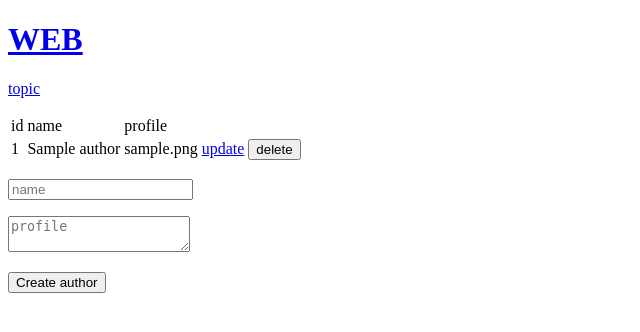
After one commit to reiween/php-mysql, a PHP site: page /author.php in a window 1280 px wide. The commit adds this page. Shown: the top 332 px of the page, without its empty margins (0-640 px from the left). Run offline with PHP 8.4, Linux system fonts and the light colour scheme; tables that the repository leaves empty or names only in its code hold one stand-in row (values such as "Sample post").

Commit message:
author table crud

```diff
--- /dev/null
+++ b/author.php
@@ -0,0 +1,83 @@
+<?php
+$conn = mysqli_connect("localhost", "root", "1qaz2wsx", "phppractice");
+
+?>
+<!DOCTYPE html>
+<html lang="en" dir="ltr">
+  <head>
+    <meta charset="utf-8">
+    <title>WEB</title>
+  </head>
+  <body>
+    <h1><a href="index.php">WEB</a></h1>
+    <p><a href="index.php">topic</a></p>
+    <table>
+      <tr>
+        <td>
+          id
+        </td>
+        <td>
+          name
+        </td>
+        <td>
+          profile
+        </td>
+        <td>
+        </td>
+        <?php
+        $sql = "SELECT * FROM phppractice.author";
+        $result = mysqli_query($conn, $sql);
+        while($row = mysqli_fetch_array($result)) {
+          $filtered = array(
+            'id'=>htmlspecialchars($row['id']),
+            'name'=>htmlspecialchars($row['name']),
+            'profile'=>htmlspecialchars($row['profile'])
+          )
+          ?>
+          <tr>
+            <td><?=$filtered['id']?></td>
+            <td><?=$filtered['name']?></td>
+            <td><?=$filtered['profile']?></td>
+            <td><a href="author.php?id=<?=$filtered['id']?>">update</a></td>
+            <td>
+              <form action="process_delete_author.php" method="post" onsubmit="if(!confirm('sure?')){return false;}">
+                <input type="hidden" name="id" value="<?=$filtered['id']?>">
+                <input type="submit" value="delete">
+              </form>
+            </td>
+          </tr>
+          <?php
+        }
+        ?>
+      </tr>
+    </table>
+    <?php
+    $escaped = array(
+      'name'=>'',
+      'profile'=>''
+    );
+    $lable_submit = 'Create author';
+    $form_action = 'process_create_author.php';
+    $form_id = '';
+    if (isset($_GET['id'])) {
+      $filtered_id = mysqli_real_escape_string($conn, $_GET['id']);
+      settype($filtered_id, 'integer');
+      $sql = "SELECT * FROM phppractice.author WHERE id = {$filtered_id}";
+      $result = mysqli_query($conn, $sql);
+      $row = mysqli_fetch_array($result);
+      $escaped['name'] = htmlspecialchars($row['name']);
+      $escaped['profile'] = htmlspecialchars($row['profile']);
+      $lable_submit = 'Update author';
+      $form_action = 'process_update_author.php';
+      $form_id = '<input type="hidden" name="id" value="'.$_GET['id'].'">';
+    }
+
+    ?>
+    <form action="<?=$form_action?>" method="post">
+      <?=$form_id?>
+      <p><input type="text" name="name" placeholder="name" value="<?=$escaped['name']?>"></p>
+      <p><textarea name="profile" placeholder="profile"><?=$escaped['profile']?></textarea></p>
+      <p><input type="submit" value="<?=$lable_submit?>"></p>
+    </form>
+  </body>
+</html>
--- a/index.php
+++ b/index.php
@@ -43,6 +43,7 @@ if(isset($_GET['id'])) {
   </head>
   <body>
     <h1><a href="index.php">WEB</a></h1>
+    <p><a href="author.php">author</a></p>
     <ol>
       <?= $list?>
     </ol>
```
Also changed, not shown: process_create_author.php (added, +27 -0 lines), process_delete_author.php (added, +29 -0 lines), process_update_author.php (added, +27 -0 lines).
